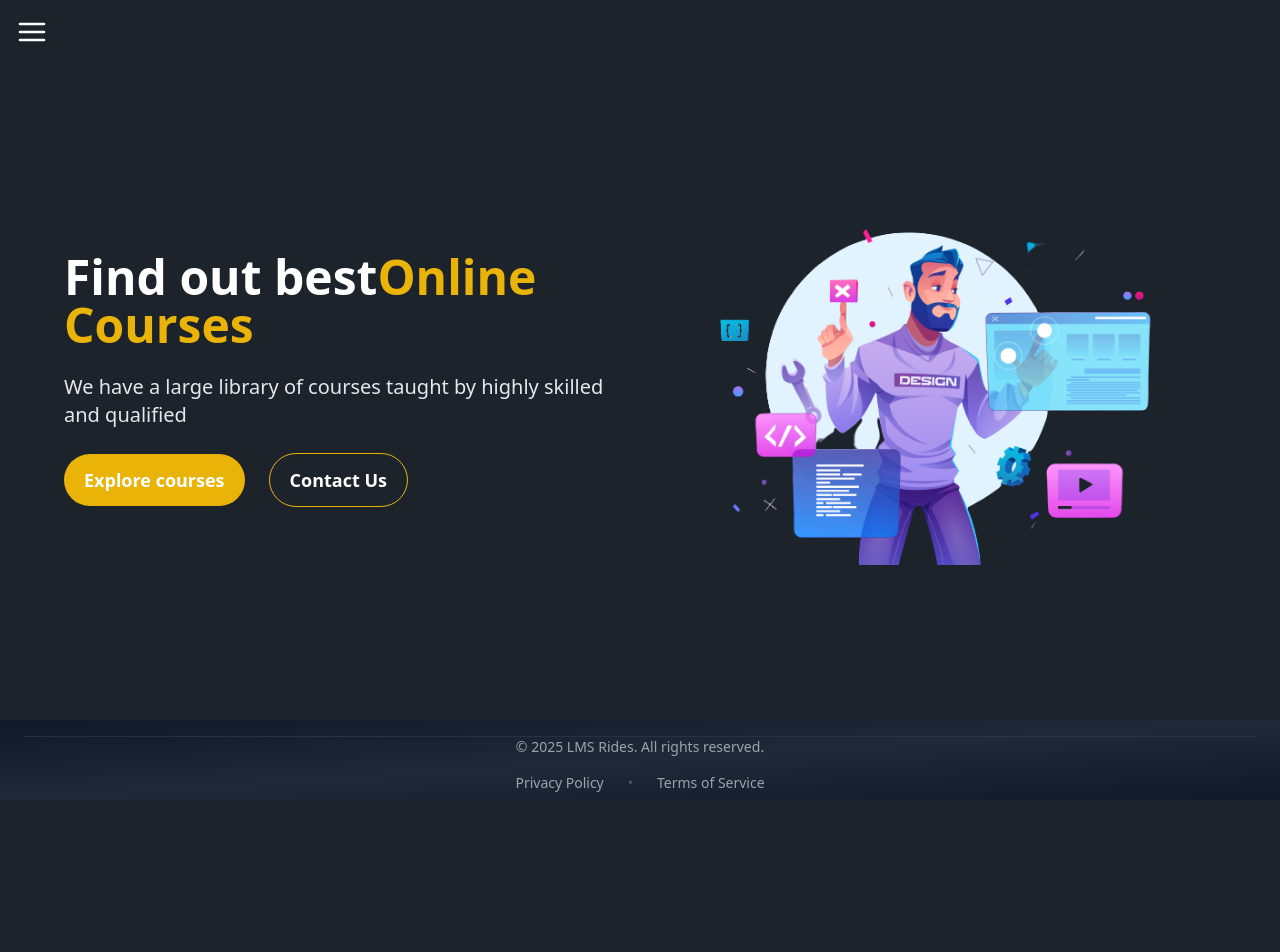
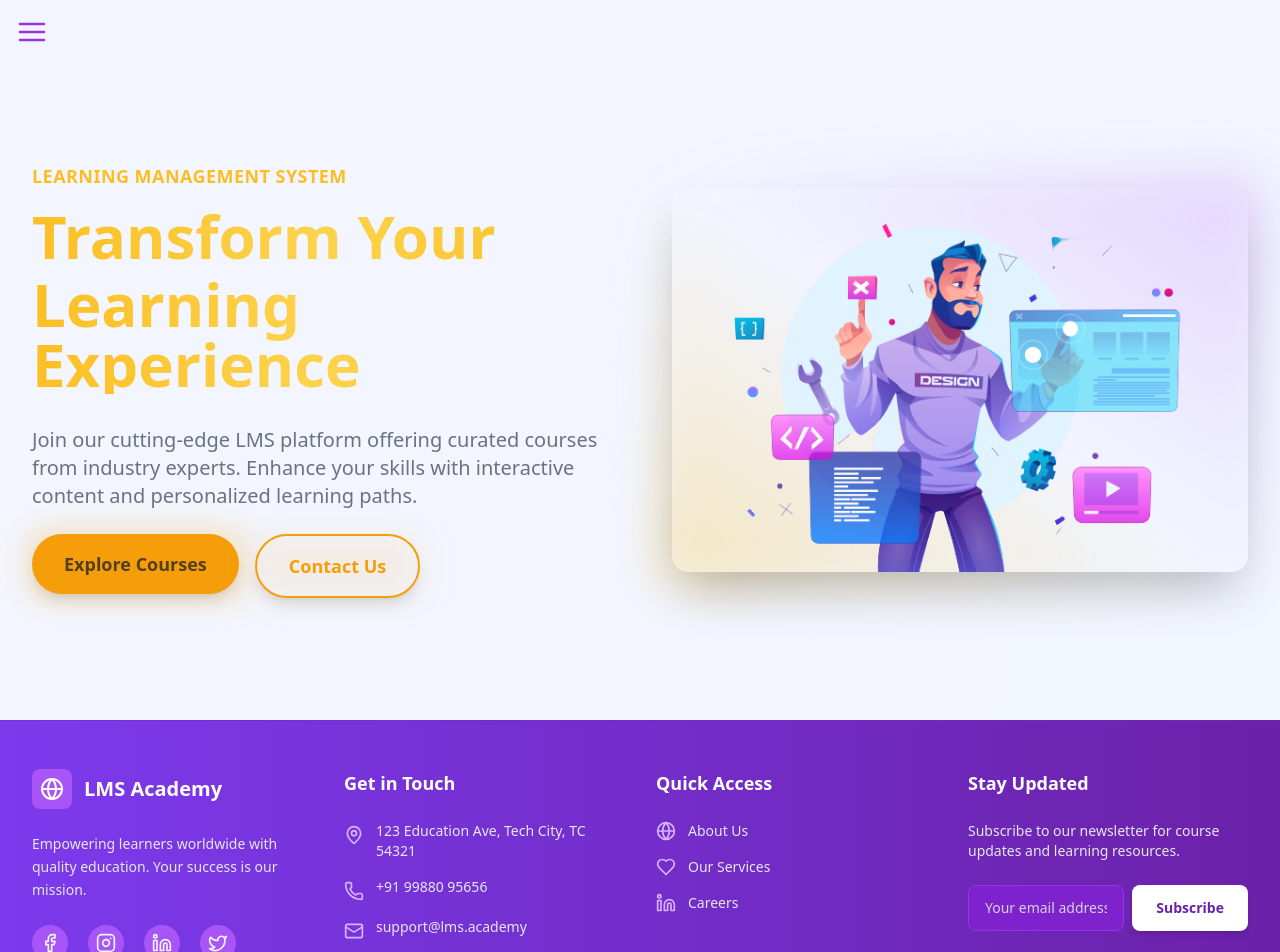
Before and after one commit to RudrakshaSingh/LearningManagementSystem-LMS, a React (Vite) app in the folder client/: page / in a window 1280 px wide. Shown: the top 952 px of the page. Before the commit the page ends 800 px from the top, so only its background shows below. Built offline with nearby package versions, Linux system fonts and the light colour scheme.

Commit message:
ui better

```diff
--- a/client/src/Components/Footer.jsx
+++ b/client/src/Components/Footer.jsx
@@ -1,33 +1,151 @@
-
-import { Link } from 'react-router-dom';
+import {
+  Facebook,
+  Globe,
+  Heart,
+  Instagram,
+  Linkedin,
+  Mail,
+  MapPin,
+  Phone,
+  Twitter,
+} from "lucide-react";
+import { Link } from "react-router-dom";
 
 function Footer() {
   const currentDate = new Date();
   const year = currentDate.getFullYear();
 
   return (
-    <footer className="relative left-0 bottom-0 min-h-[10vh] bg-gradient-to-br from-gray-900 via-gray-800 to-gray-900">
-      <div className="container mx-auto px-6 pt-4">
+    <footer className="bg-gradient-to-r from-violet-600 to-purple-800 border-t border-purple-700/50">
+      <div className="container mx-auto px-4 sm:px-6 lg:px-8 py-12">
+        <div className="grid grid-cols-1 md:grid-cols-2 lg:grid-cols-4 gap-8 mb-10">
+          {/* Company Info */}
+          <div className="space-y-6">
+            <h3 className="text-white text-xl font-semibold flex items-center">
+              <span className="bg-purple-500 p-2 rounded-lg mr-3">
+                <Globe className="w-6 h-6 text-white" />
+              </span>
+              LMS Academy
+            </h3>
+            <p className="text-gray-200 text-sm leading-relaxed">
+              Empowering learners worldwide with quality education. Your
+              success is our mission.
+            </p>
+            <div className="flex items-center space-x-5 mt-6">
+              {[Facebook, Instagram, Linkedin, Twitter].map((Icon, index) => (
+                <a
+                  key={index}
+                  href="#"
+                  className="p-2 bg-purple-500 hover:bg-purple-400 rounded-full transition-all duration-300 group"
+                  aria-label={Icon.name}
+                >
+                  <Icon className="w-5 h-5 text-gray-100 group-hover:text-white" />
+                </a>
+              ))}
+            </div>
+          </div>
 
+          {/* Contact Info */}
+          <div className="space-y-6">
+            <h3 className="text-white text-lg font-semibold mb-4">
+              Get in Touch
+            </h3>
+            <div className="space-y-4">
+              {[
+                {
+                  icon: MapPin,
+                  text: "123 Education Ave, Tech City, TC 54321",
+                },
+                {
+                  icon: Phone,
+                  text: "+91 99880 95656",
+                },
+                {
+                  icon: Mail,
+                  text: "support@lms.academy",
+                },
+              ].map((item, index) => (
+                <div
+                  key={index}
+                  className="flex items-start text-gray-200 group"
+                >
+                  <item.icon className="w-5 h-5 mt-1 mr-3 text-purple-300 flex-shrink-0" />
+                  <span className="text-sm hover:text-white transition-colors duration-300">
+                    {item.text}
+                  </span>
+                </div>
+              ))}
+            </div>
+          </div>
 
-        <div className="border-t border-gray-700/50 ">
-          <p className="text-sm text-gray-400 mb-4 text-center font-medium">
-            © {year} LMS Rides. All rights reserved.
+          {/* Quick Links */}
+          <div className="space-y-6">
+            <h3 className="text-white text-lg font-semibold mb-4">
+              Quick Access
+            </h3>
+            <ul className="space-y-4">
+              {[
+                { path: "/about", icon: Globe, label: "About Us" },
+                { path: "/services", icon: Heart, label: "Our Services" },
+                { path: "/careers", icon: Linkedin, label: "Careers" },
+              ].map((link, index) => (
+                <li key={index}>
+                  <Link
+                    to={link.path}
+                    className="flex items-center text-gray-200 hover:text-white transition-colors duration-300 group"
+                  >
+                    <link.icon className="w-5 h-5 mr-3 text-purple-300 group-hover:text-white" />
+                    <span className="text-sm">{link.label}</span>
+                  </Link>
+                </li>
+              ))}
+            </ul>
+          </div>
+
+          {/* Newsletter */}
+          <div className="space-y-6">
+            <h3 className="text-white text-lg font-semibold mb-4">
+              Stay Updated
+            </h3>
+            <p className="text-gray-200 text-sm mb-4">
+              Subscribe to our newsletter for course updates and learning
+              resources.
             </p>
-          <div className="flex justify-center items-center space-x-6 text-sm">
+            <div className="flex gap-2">
+              <input
+                type="email"
+                placeholder="Your email address"
+                className="w-full bg-purple-700 border border-purple-600 text-gray-100 px-4 py-3 rounded-lg focus:outline-none focus:ring-2 focus:ring-purple-400 placeholder-gray-300 text-sm"
+              />
+              <button className="bg-white hover:bg-gray-100 text-purple-800 px-6 py-3 rounded-lg transition-all duration-300 font-semibold text-sm whitespace-nowrap shadow-md hover:shadow-purple-400/20">
+                Subscribe
+              </button>
+            </div>
+          </div>
+        </div>
+
+        {/* Bottom Bar */}
+        <div className="border-t border-purple-700/50 pt-8">
+          <div className="flex flex-col md:flex-row justify-between items-center gap-4">
+            <p className="text-sm text-gray-200 text-center">
+              © {year} LMS Academy. Crafted with{" "}
+              <Heart className="inline w-4 h-4 text-rose-400" /> in India
+            </p>
+            <div className="flex items-center space-x-6">
               <Link
                 to="/privacy"
-              className="text-gray-400 hover:text-yellow-400 transition-colors duration-300 hover:underline underline-offset-4"
+                className="text-gray-200 hover:text-white transition-colors duration-300 text-sm font-medium"
               >
                 Privacy Policy
               </Link>
-            <span className="text-gray-600">•</span>
+              <div className="w-px h-4 bg-purple-600/50" />
               <Link
                 to="/terms"
-              className="text-gray-400 hover:text-yellow-400 transition-colors duration-300 hover:underline underline-offset-4"
+                className="text-gray-200 hover:text-white transition-colors duration-300 text-sm font-medium"
               >
                 Terms of Service
               </Link>
+            </div>
           </div>
         </div>
       </div>
--- a/client/src/Layouts/HomeLayout.jsx
+++ b/client/src/Layouts/HomeLayout.jsx
@@ -39,79 +39,132 @@ function HomeLayout({ children }) {
     }
 
     return (
-        <div className="min-h-[90vh]">
+        <div className="min-h-[90vh] relative">
+            {/* Navigation Drawer */}
             <div className="drawer absolute left-0 z-50 w-fit">
                 <input className="drawer-toggle" id="my-drawer" type="checkbox" />
                 <div className="drawer-content">
                     <label htmlFor="my-drawer" className="cursor-pointer relative">
-                        <FiMenu onClick={changeWidth} size={"32px"} className="font-bold text-white m-4" />
+                        <FiMenu
+                            onClick={changeWidth}
+                            size={"32px"}
+                            className="font-bold text-purple-600 hover:text-purple-700 m-4 transition-colors duration-200"
+                        />
                     </label>
                 </div>
+
+                {/* Sidebar */}
                 <div className="drawer-side w-0">
                     <label htmlFor="my-drawer" className="drawer-overlay"></label>
-                    <ul className="menu p-4 w-48 h-[100%] sm:w-80 bg-base-200 text-base-content relative">
-                        <li className="w-fit absolute right-2 z-50">
-                            <button onClick={hideDrawer}>
-                                <AiFillCloseCircle size={24} />
+                    <ul className="menu p-4 w-48 h-[100%] sm:w-80 bg-gradient-to-br from-purple-50 to-blue-50 text-base-content relative shadow-xl">
+                        {/* Close Button */}
+                        <li className="w-fit absolute right-2 top-2 z-50">
+                            <button
+                                onClick={hideDrawer}
+                                className="hover:bg-purple-100 rounded-full p-1 transition-colors duration-200"
+                            >
+                                <AiFillCloseCircle size={24} className="text-purple-600" />
                             </button>
                         </li>
+
+                        {/* Navigation Items */}
+                        <div className="space-y-2 mt-8">
                             <li>
-                            <Link to="/">Home</Link>
+                                <Link
+                                    to="/"
+                                    className="text-purple-900 hover:bg-purple-100 rounded-lg px-4 py-3 flex items-center gap-2"
+                                >
+                                    <span className="text-xl">🏠</span> Home
+                                </Link>
                             </li>
+
                             {isLoggedIn && role === "ADMIN" && (
+                                <div className="mt-4 pt-4 border-t border-purple-100">
+                                    <p className="px-4 text-sm font-semibold text-purple-500 mb-2">Admin Panel</p>
                                     <li>
-                                <Link to="/admin/dashboard"> Admin DashBoard</Link>
+                                        <Link
+                                            to="/admin/dashboard"
+                                            className="text-purple-900 hover:bg-purple-100 rounded-lg px-4 py-3 flex items-center gap-2"
+                                        >
+                                            <span className="text-xl">📊</span> Dashboard
+                                        </Link>
                                     </li>
-                        )}
-                        {isLoggedIn && role === "ADMIN" && (
                                     <li>
-                                <Link to="/course/create"> Create new course</Link>
+                                        <Link
+                                            to="/course/create"
+                                            className="text-purple-900 hover:bg-purple-100 rounded-lg px-4 py-3 flex items-center gap-2"
+                                        >
+                                            <span className="text-xl">🎓</span> Create Course
+                                        </Link>
                                     </li>
+                                </div>
                             )}
 
                             <li>
-                            <Link to="/courses">All Courses</Link>
+                                <Link
+                                    to="/courses"
+                                    className="text-purple-900 hover:bg-purple-100 rounded-lg px-4 py-3 flex items-center gap-2"
+                                >
+                                    <span className="text-xl">📚</span> All Courses
+                                </Link>
                             </li>
 
                             <li>
-                            <Link to="/contact">Contact Us</Link>
+                                <Link
+                                    to="/contact"
+                                    className="text-purple-900 hover:bg-purple-100 rounded-lg px-4 py-3 flex items-center gap-2"
+                                >
+                                    <span className="text-xl">📧</span> Contact Us
+                                </Link>
                             </li>
 
                             <li>
-                            <Link to="/about">About Us</Link>
+                                <Link
+                                    to="/about"
+                                    className="text-purple-900 hover:bg-purple-100 rounded-lg px-4 py-3 flex items-center gap-2"
+                                >
+                                    <span className="text-xl">ℹ️</span> About Us
+                                </Link>
                             </li>
+                        </div>
 
-                        {!isLoggedIn && (
-                            <li className="absolute bottom-4 w-[90%]  ">
-                                <div className="w-full flex items-center justify-center  ">
-                                    <button className="btn-sm text-white bg-gradient-to-br from-pink-500 to-orange-400 hover:bg-gradient-to-bl btn font-medium rounded-lg text-sm px-10  text-center ">
-                                        <Link to="/login">Login</Link>
-                                    </button>
-                                    <button className="btn-sm text-white bg-gradient-to-br from-pink-500 to-orange-400 hover:bg-gradient-to-bl btn font-medium rounded-lg text-sm px-10  text-center ">
-                                        <Link to="/signup">Signup</Link>
+                        {/* Auth Buttons */}
+                        {!isLoggedIn ? (
+                            <div className="absolute bottom-6 w-[85%] space-y-3">
+                                <Link
+                                    to="/login"
+                                    className="btn btn-block bg-purple-600 hover:bg-purple-700 text-white rounded-full py-3 shadow-lg transition-transform duration-200 hover:scale-105"
+                                >
+                                    Login
+                                </Link>
+                                <Link
+                                    to="/signup"
+                                    className="btn btn-block bg-white text-purple-600 border-2 border-purple-600 hover:bg-purple-50 rounded-full py-3 shadow-lg transition-transform duration-200 hover:scale-105"
+                                >
+                                    Sign Up
+                                </Link>
+                            </div>
+                        ) : (
+                            <div className="absolute bottom-6 w-[85%] space-y-3">
+                                <Link
+                                    to="/user/profile"
+                                    className="btn btn-block bg-purple-600 hover:bg-purple-700 text-white rounded-full py-3 shadow-lg transition-transform duration-200 hover:scale-105"
+                                >
+                                    👤 View Profile
+                                </Link>
+                                <button
+                                    onClick={handleLogout}
+                                    className="btn btn-block bg-white text-purple-600 border-2 border-purple-600 hover:bg-purple-50 rounded-full py-3 shadow-lg transition-transform duration-200 hover:scale-105"
+                                >
+                                    Logout
                                 </button>
                             </div>
-                            </li>
-                        )}
-
-                        {isLoggedIn && (
-                            <li className="absolute bottom-4 w-[90%]">
-                                <div className="w-full flex items-center justify-center">
-                                    <button className="btn-sm text-white bg-gradient-to-br from-pink-500 to-orange-400 hover:bg-gradient-to-bl btn font-medium rounded-lg text-sm px-10  text-center ">
-                                        <Link to="/user/profile">Profile</Link>
-                                    </button>
-                                    <button className="btn-sm text-white bg-gradient-to-br from-pink-500 to-orange-400 hover:bg-gradient-to-bl btn font-medium rounded-lg text-sm px-10  text-center ">
-                                        <Link onClick={handleLogout}>Logout</Link>
-                                    </button>
-                                </div>
-                            </li>
                         )}
                     </ul>
                 </div>
             </div>
 
             {children}
-
             <Footer />
         </div>
     );
--- a/client/src/Pages/HomePage.jsx
+++ b/client/src/Pages/HomePage.jsx
@@ -1,36 +1,55 @@
 import { Link } from "react-router-dom";
-
 import HomePageImage from "../Assets/Images/homePageMainImage.png";
 import HomeLayout from "../Layouts/HomeLayout";
 
 function HomePage() {
   return (
     <HomeLayout>
-            {/* div is as child prop. giving it to home layout */}
-            <div className="pt-10 text-white flex items-center justify-center gap-10 mx-16 h-[90vh]">
-                <div className="w-1/2 space-y-6">
-                    <h1 className="text-5xl font-semibold">
-                        Find out best<span className="text-yellow-500 font-bold">Online Courses</span>
+      <div className="pt-10 flex flex-col lg:flex-row items-center justify-center gap-8 lg:gap-16 mx-auto max-w-7xl px-4 sm:px-6 lg:px-8 min-h-[90vh]">
+        {/* Text Section */}
+        <div className="lg:w-1/2 space-y-6 order-2 lg:order-1 text-center lg:text-left">
+          <div className="mb-8">
+            <span className="text-amber-400 font-bold text-lg uppercase tracking-wide">
+              Learning Management System
+            </span>
+            <h1 className="mt-4 text-4xl sm:text-5xl md:text-6xl font-bold bg-gradient-to-r from-amber-400 via-amber-300 to-amber-400 bg-clip-text text-transparent">
+              Transform Your
+              <span className="block mt-2">Learning Experience</span>
             </h1>
-                    <p className="text-xl text-gray-200">
-                        We have a large library of courses taught by highly skilled and qualified
+          </div>
+
+          <p className="text-lg md:text-xl text-gray-500 leading-relaxed max-w-2xl">
+            Join our cutting-edge LMS platform offering curated courses from
+            industry experts. Enhance your skills with interactive content
+            and personalized learning paths.
           </p>
-                    <div className="space-x-6">
-                        <Link to="/courses">
-                            <button className="bg-yellow-500 px-5 py-3 rounded-full font-semibold text-lg cursor-pointer hover:bg-yellow-600 transition-all ease-in-out duration-300">
-                                Explore courses
+
+          <div className="flex flex-col sm:flex-row gap-4 justify-center lg:justify-start mt-8">
+            <Link to="/courses" className="group relative">
+              <button className="bg-amber-500 hover:bg-amber-600 text-gray-900 px-8 py-4 rounded-full font-bold text-lg transition-all duration-300 transform hover:-translate-y-1 shadow-lg hover:shadow-amber-500/30">
+                Explore Courses
+                <span className="absolute -inset-0.5 bg-amber-500/30 blur-lg group-hover:opacity-50 transition-opacity duration-300"></span>
               </button>
             </Link>
-                        <Link to="/contact">
-                            <button className="border border-yellow-500 px-5 py-3 rounded-full font-semibold text-lg cursor-pointer hover:bg-yellow-600 transition-all ease-in-out duration-300">
+            <Link to="/contact" className="group relative">
+              <button className="border-2 border-amber-500 text-amber-500 hover:bg-amber-500/10 px-8 py-4 rounded-full font-bold text-lg transition-all duration-300 transform hover:-translate-y-1 shadow-lg hover:shadow-amber-500/20">
                 Contact Us
+                <span className="absolute -inset-0.5 bg-amber-500/10 blur-lg group-hover:opacity-50 transition-opacity duration-300"></span>
               </button>
             </Link>
           </div>
         </div>
 
-                <div className="w-1/2 flex items-center justify-center">
-                    <img alt="homepage image" src={HomePageImage} />
+        {/* Image Section */}
+        <div className="lg:w-1/2 flex items-center justify-center order-1 lg:order-2 relative group">
+          <div className="relative before:absolute before:-inset-4 before:bg-gradient-to-tr before:from-amber-400/30 before:via-transparent before:to-purple-400/30 before:rounded-3xl before:blur-xl">
+            <img
+              alt="Online Learning Platform"
+              src={HomePageImage}
+              className="max-w-full h-auto rounded-2xl shadow-2xl transform transition-transform duration-500 group-hover:scale-102 relative z-10"
+            />
+          </div>
+          <div className="absolute -bottom-8 -right-8 w-64 h-64 bg-amber-400/10 rounded-full blur-3xl -z-10 animate-pulse-slow"></div>
         </div>
       </div>
     </HomeLayout>
--- a/client/src/Pages/Policy/PrivacyPolicy.jsx
+++ b/client/src/Pages/Policy/PrivacyPolicy.jsx
@@ -1,4 +1,4 @@
-import { AlertTriangle, ArrowLeft, CheckCircle, Info, KeyRound, Shield, Lock, UserCheck } from "lucide-react";
+import { AlertTriangle, ArrowLeft, CheckCircle, Info, KeyRound, Lock, Shield, UserCheck } from "lucide-react";
 import { useEffect } from "react";
 
 function PrivacyPolicy() {
--- a/client/src/Pages/Policy/TermsofService.jsx
+++ b/client/src/Pages/Policy/TermsofService.jsx
@@ -1,4 +1,4 @@
-import { AlertTriangle, ArrowLeft, CheckCircle, Info, ShieldCheck, BookOpen, Scale, UserCheck, FileCheck } from "lucide-react";
+import { AlertTriangle, ArrowLeft, BookOpen, FileCheck,Info, Scale, ShieldCheck, UserCheck } from "lucide-react";
 import { useEffect } from "react";
 
 function TermsofService() {
--- a/client/src/index.css
+++ b/client/src/index.css
@@ -1,10 +1,26 @@
-@tailwind base;
-@tailwind components;
-@tailwind utilities;
+@import "tailwindcss/base";
+@import "tailwindcss/components";
+@import "tailwindcss/utilities";
 
-/* base css ;  */
+/* Define keyframes for a subtle gradient animation */
+@keyframes gradient-animation {
+  0% {
+    background-position: 0% 50%;
+  }
+  50% {
+    background-position: 100% 50%;
+  }
+  100% {
+    background-position: 0% 50%;
+  }
+}
+
+/* Base CSS for the body */
 body {
-    margin: auto;
-    max-width: 1440px;
-    position: relative;
+  margin: auto;
+  max-width: 1440px;
+  position: relative;
+  @apply bg-gradient-to-br  from-purple-50 to-blue-50;
+  background-size: 400% 400%;
+  animation: gradient-animation 15s ease infinite;
 }
--- a/client/tailwind.config.js
+++ b/client/tailwind.config.js
@@ -6,5 +6,5 @@ export default {
     },
     // eslint-disable-next-line no-undef
     plugins: [require("daisyui"), require("@tailwindcss/line-clamp")],
-    daisyui: { themes: ["dark"] },
+    // daisyui: { themes: ["dark"] },
 };
```
Lines whose indentation alone changed are shown as unchanged.
